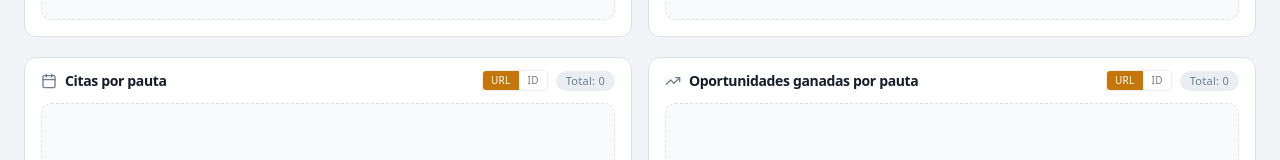
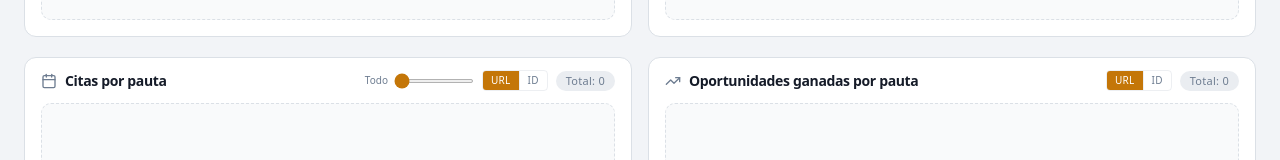
Before and after one commit to isaias-lezgo/dashboards-GHL, a Next.js app: page / in a window 1280 px wide. Shown: the part 1895-2055 px from the top of the page. Built offline with nearby package versions, Linux system fonts and the light colour scheme.

Commit message:
feat: add TopN slider to citas por pauta chart
Co-Authored-By: Claude Sonnet 4.6 <noreply@anthropic.com>

```diff
--- a/components/dashboard/marketing-dashboard.tsx
+++ b/components/dashboard/marketing-dashboard.tsx
@@ -722,7 +722,7 @@ export function MarketingDashboard({ opportunities, contacts, pautas, pipelines
   }, [opportunities])
 
   // Panel 4a — Paid traffic leads with at least one appointment
-  const paidTrafficWithAppt = useMemo(() => {
+  const { paidTrafficWithAppt, apptKeyCount } = useMemo(() => {
     const apptContactIds = new Set(appointments.map((a) => a.contactId))
     const counts = new Map<string, number>()
     for (const o of opportunities) {
@@ -732,14 +732,18 @@ export function MarketingDashboard({ opportunities, contacts, pautas, pipelines
       if (!rawKey) continue
       counts.set(rawKey, (counts.get(rawKey) ?? 0) + 1)
     }
-    return Array.from(counts.entries())
-      .sort((a, b) => b[1] - a[1])
-      .map(([rawKey, count]) => ({
+    const allEntries = Array.from(counts.entries()).sort((a, b) => b[1] - a[1])
+    const apptKeyCount = allEntries.length
+    const sliced = apptTopN >= apptKeyCount ? allEntries : allEntries.slice(0, Math.round(apptTopN))
+    return {
+      paidTrafficWithAppt: sliced.map(([rawKey, count]) => ({
         rawKey,
         label: apptGroupBy === "url" ? paidTrafficUrlLabel(rawKey) : rawKey,
         count,
-      }))
-  }, [opportunities, appointments, apptGroupBy])
+      })),
+      apptKeyCount,
+    }
+  }, [opportunities, appointments, apptGroupBy, apptTopN])
 
   // Panel 4b — Won deals from paid traffic, grouped by URL or Ad ID
   const wonPaidTraffic = useMemo(() => {
@@ -1385,7 +1389,12 @@ export function MarketingDashboard({ opportunities, contacts, pautas, pipelines
             title="Citas por pauta"
             total={paidTrafficWithAppt.reduce((s, e) => s + e.count, 0)}
             icon={Calendar}
-            actions={<GroupByToggle value={apptGroupBy} onChange={setApptGroupBy} />}
+            actions={
+              <div className="flex items-center gap-2">
+                <TopNSlider value={apptTopN} max={apptKeyCount} onChange={setApptTopN} />
+                <GroupByToggle value={apptGroupBy} onChange={setApptGroupBy} />
+              </div>
+            }
           />
           <ChartCardContent>
             {paidTrafficWithAppt.length === 0 ? (
```
